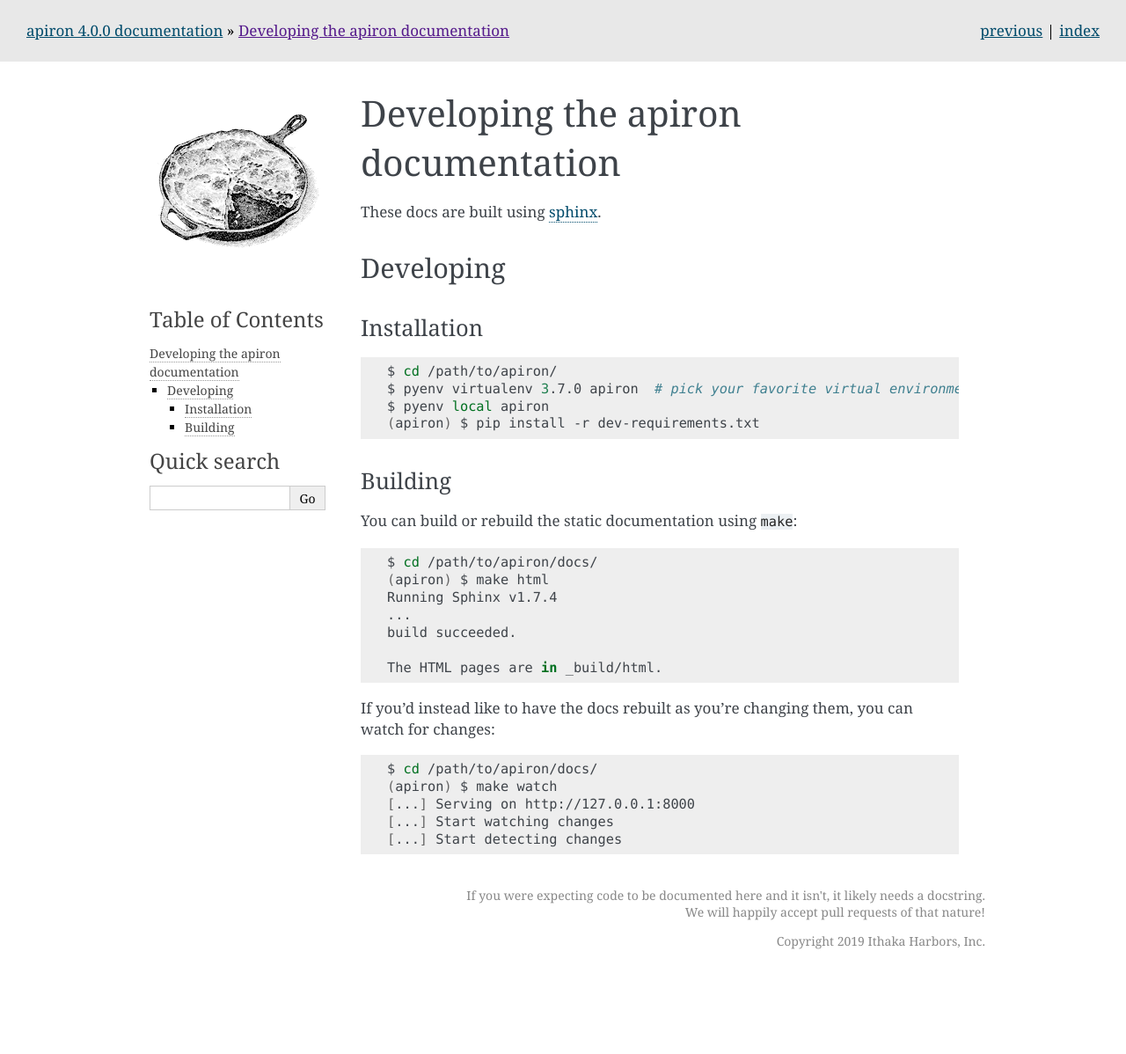
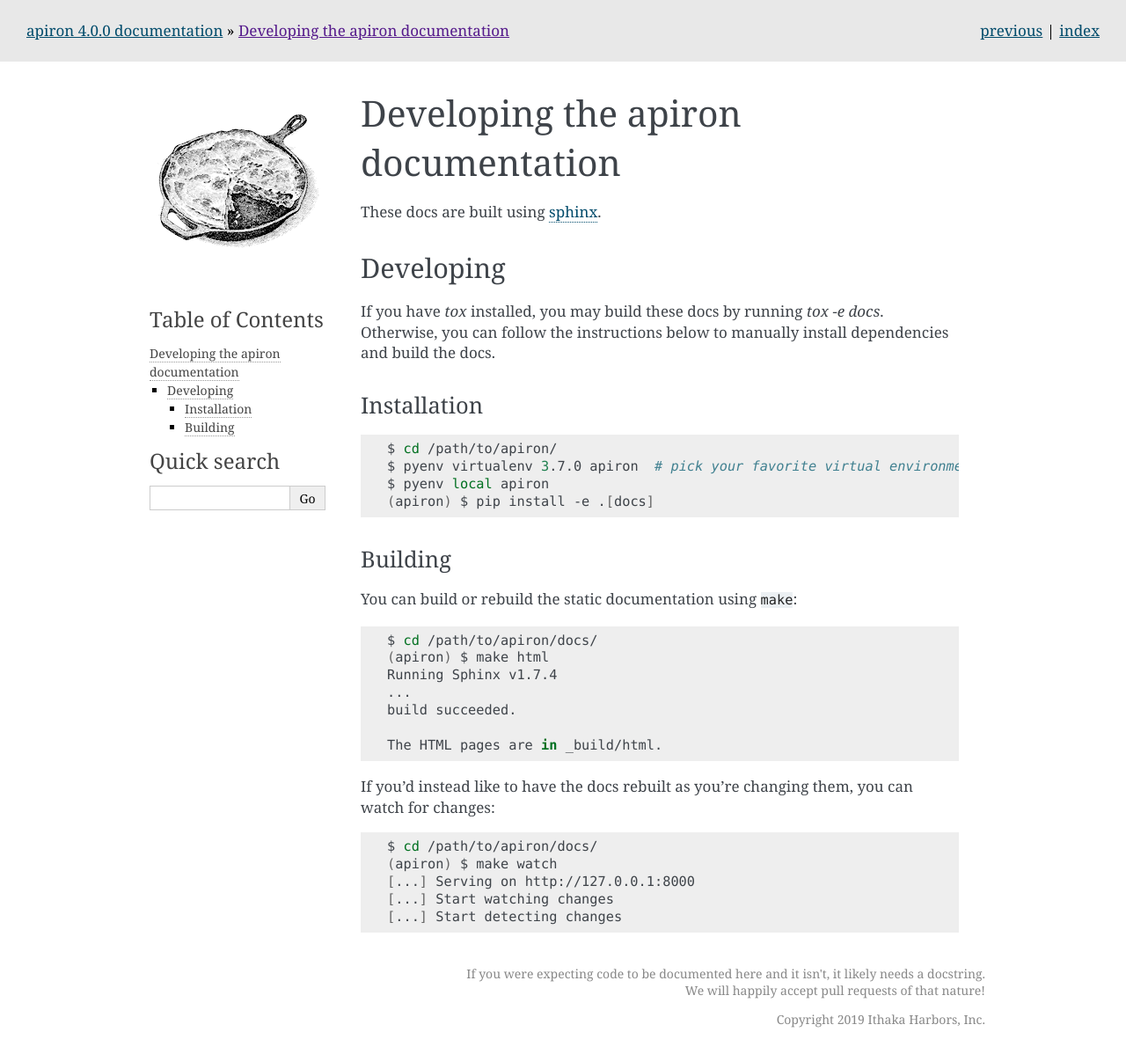
Before and after one commit to ithaka/apiron, a Sphinx documentation site: the page built from docs/docs-meta.rst, in a window 1280 px wide and 1198 px high. Shown: the whole window at 88% size. Built offline with Sphinx 7.4.7, drawn with Linux system fonts in a browser that asks for light colours.

Commit message:
Remove references to dev-requirements.txt
on-behalf-of: @ithaka <dane.hillard@ithaka.org>

```diff
--- a/docs/docs-meta.rst
+++ b/docs/docs-meta.rst
@@ -8,6 +8,9 @@
 Developing
 **********
 
+If you have `tox` installed, you may build these docs by running `tox -e docs`.
+Otherwise, you can follow the instructions below to manually install dependencies and build the docs.
+
 Installation
 ============
 
@@ -16,7 +19,7 @@
     $ cd /path/to/apiron/
     $ pyenv virtualenv 3.7.0 apiron  # pick your favorite virtual environment tool
     $ pyenv local apiron
-    (apiron) $ pip install -r dev-requirements.txt
+    (apiron) $ pip install -e .[docs]
 
 
 Building
```
Also changed, not shown: .github/CONTRIBUTING.md, .travis.yml.
